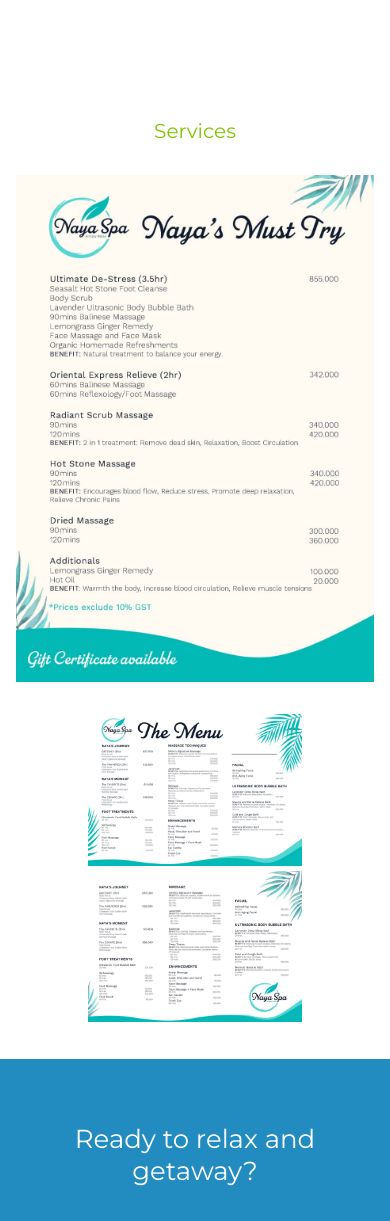
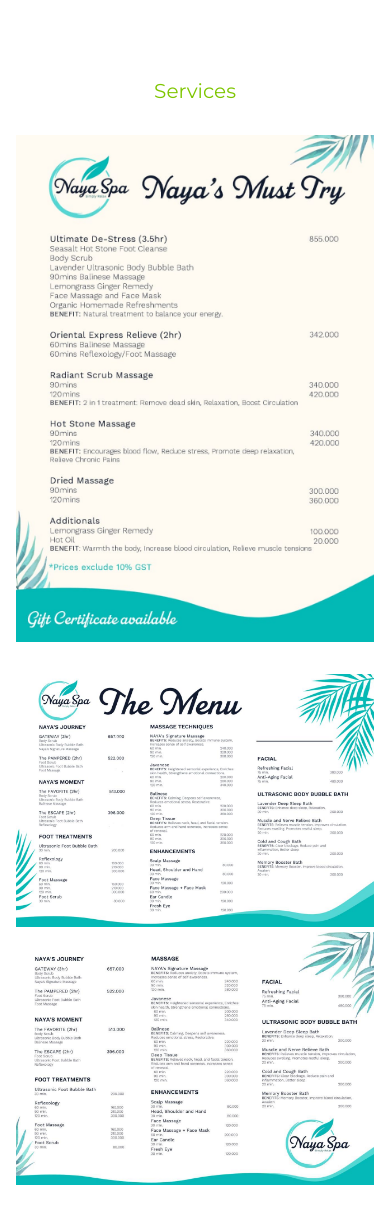
Before and after one commit to michealseng/nayaspabatam2, a PHP site: page / in a window 390 px wide. Shown: the part 2332-3553 px from the top of the page. Run offline with PHP 8.4, Linux system fonts and the light colour scheme; some libraries are stand-ins or nearby versions.

Commit message:
Added responsive css for mobile and ipad

```diff
--- a/css/style.css
+++ b/css/style.css
@@ -476,13 +476,13 @@ nav {
 .card-content_link {
   margin-top: 2.4rem;
 }
-
+/*
 .services {
   margin-top: 10.4rem;
   padding-top: 10.4rem;
 }
 
-/* .services:before {
+ .services:before {
   content: "";
   position: absolute;
   z-index: -1;
@@ -836,7 +836,8 @@ nav {
      padding: 0 24px;
    }
    .naya-must-try > img,
-   .naya-menu > img{
+   .naya-menu > img,
+   .naya-menu {
      width: 100%;
    }
 }
@@ -869,7 +870,8 @@ nav {
     padding: 0 24px;
   }
   .naya-must-try > img,
-  .naya-menu > img{
+  .naya-menu > img,
+  .naya-menu {
     width: 100%;
   }
 }
```
